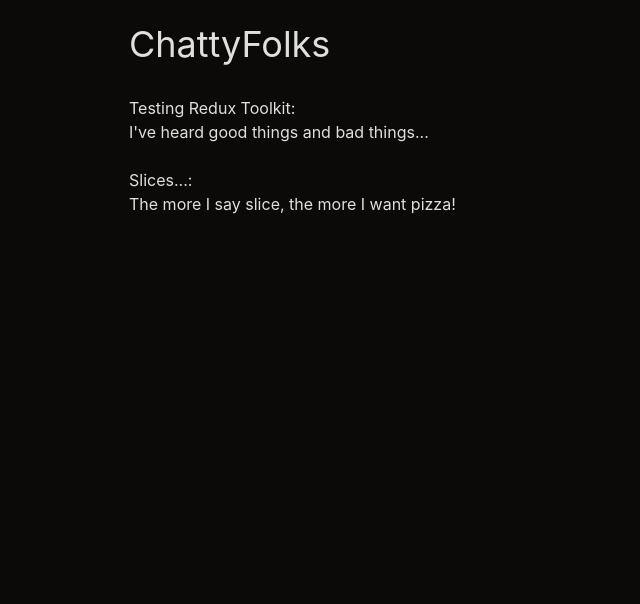
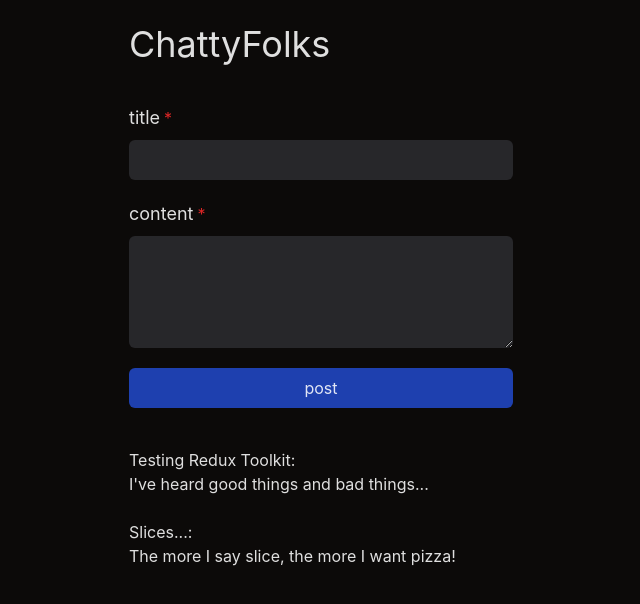
Before and after one commit to oybekabdulazizov/chattyfolks, a React (Vite) app: page / in a window 1280 px wide. Shown: the top 604 px of the page, without its empty margins (211-851 px from the left). Built offline with nearby package versions, Linux system fonts and the light colour scheme.

Commit message:
implement adding a post

```diff
--- a/src/App.tsx
+++ b/src/App.tsx
@@ -1,10 +1,13 @@
+import AddPostForm from './features/posts/AddPostForm';
+import PostsList from './features/posts/PostsList';
+
 import './App.css';
-import PostsList from './features/posts/PostsList';
 
 function App() {
   return (
-    <div className='max-w-[600px] lg:mx-auto mx-6 flex flex-col gap-8 py-6 text-start'>
+    <div className='max-w-[600px] lg:mx-auto mx-6 flex flex-col gap-6 py-6 text-start'>
       <h1 className='text-4xl block'>ChattyFolks</h1>
+      <AddPostForm />
       <PostsList />
     </div>
   );
--- /dev/null
+++ b/src/features/posts/AddPostForm.tsx
@@ -0,0 +1,109 @@
+import { ChangeEvent, FormEvent, useState } from 'react';
+import { useDispatch } from 'react-redux';
+
+import { addPost } from './postsSlice';
+
+const initialValue = {
+  title: '',
+  content: '',
+};
+
+export default function AddPostForm() {
+  const [formData, setFormData] = useState<{ title: string; content: string }>({
+    title: '',
+    content: '',
+  });
+  const [errors, setErrors] = useState<{ title: string; content: string }>({
+    title: '',
+    content: '',
+  });
+
+  const dispatch = useDispatch();
+
+  const handleChange = (
+    e: ChangeEvent<HTMLInputElement | HTMLTextAreaElement>
+  ) => {
+    const { name, value } = e.target;
+
+    setErrors((prev) => ({
+      ...prev,
+      [name]: value.length < 1 ? `${name} is required` : '',
+    }));
+
+    setFormData({
+      ...formData,
+      [name]: value,
+    });
+  };
+
+  const handleSubmit = (e: FormEvent<HTMLFormElement>) => {
+    e.preventDefault();
+
+    const { title, content } = formData;
+    if (title.length < 1 || content.length < 1) {
+      setErrors((prev) => ({
+        ...prev,
+        title: title.length < 1 ? 'title is required' : '',
+        content: content.length < 1 ? 'content is required' : '',
+      }));
+    } else {
+      dispatch(addPost(title, content));
+
+      setFormData(initialValue);
+
+      setErrors(initialValue);
+    }
+  };
+
+  return (
+    <div className='max-w-96 py-4'>
+      <form onSubmit={handleSubmit} className='flex flex-col gap-5'>
+        <div className='flex flex-col gap-2'>
+          <div>
+            <label htmlFor='title' className='text-lg'>
+              title
+            </label>
+            <span className='text-red-600 ml-1'>*</span>
+          </div>
+          <input
+            type='text'
+            name='title'
+            id='title'
+            value={formData.title}
+            className='bg-zinc-800 py-2 px-3 rounded-md'
+            onChange={handleChange}
+          />
+          {errors && errors.title && (
+            <p className='text-md text-red-600 normal-case'>{errors.title}</p>
+          )}
+        </div>
+        <div className='flex flex-col gap-2'>
+          <div>
+            <label htmlFor='content' className='text-lg'>
+              content
+            </label>
+            <span className='text-red-600 ml-1'>*</span>
+          </div>
+          <textarea
+            rows={4}
+            name='content'
+            id='content'
+            value={formData.content}
+            className='bg-zinc-800 py-2 px-3 rounded-md'
+            onChange={handleChange}
+          />
+          {errors && errors.content && (
+            <p className='text-md text-red-600 normal-case'>{errors.content}</p>
+          )}
+        </div>
+        <button
+          type='submit'
+          //   disabled={formData.title.length < 1 || formData.content.length < 1}
+          className='py-2 px-3 rounded-md bg-blue-800 disabled:bg-opacity-20'
+        >
+          post
+        </button>
+      </form>
+    </div>
+  );
+}
--- a/src/features/posts/postsSlice.ts
+++ b/src/features/posts/postsSlice.ts
@@ -1,13 +1,13 @@
-import { createSlice } from '@reduxjs/toolkit';
+import { createSlice, nanoid } from '@reduxjs/toolkit';
 
 const initialState = [
   {
-    id: 1,
+    id: nanoid(),
     title: 'Testing Redux Toolkit',
     content: `I've heard good things and bad things...`,
   },
   {
-    id: 2,
+    id: nanoid(),
     title: 'Slices...',
     content: `The more I say slice, the more I want pizza!`,
   },
@@ -16,8 +16,27 @@
 const postsSlice = createSlice({
   name: 'posts',
   initialState,
-  reducers: {},
+  reducers: {
+    addPost: {
+      reducer(state, action) {
+        state.push(action.payload);
+      },
+      prepare(title, content) {
+        return {
+          payload: {
+            id: nanoid(),
+            title,
+            content,
+          },
+          meta: null,
+          error: null,
+        };
+      },
+    },
+  },
 });
+
+export const { addPost } = postsSlice.actions;
 
 export const selectAllPosts = (state: any) => state.posts;
 
```
